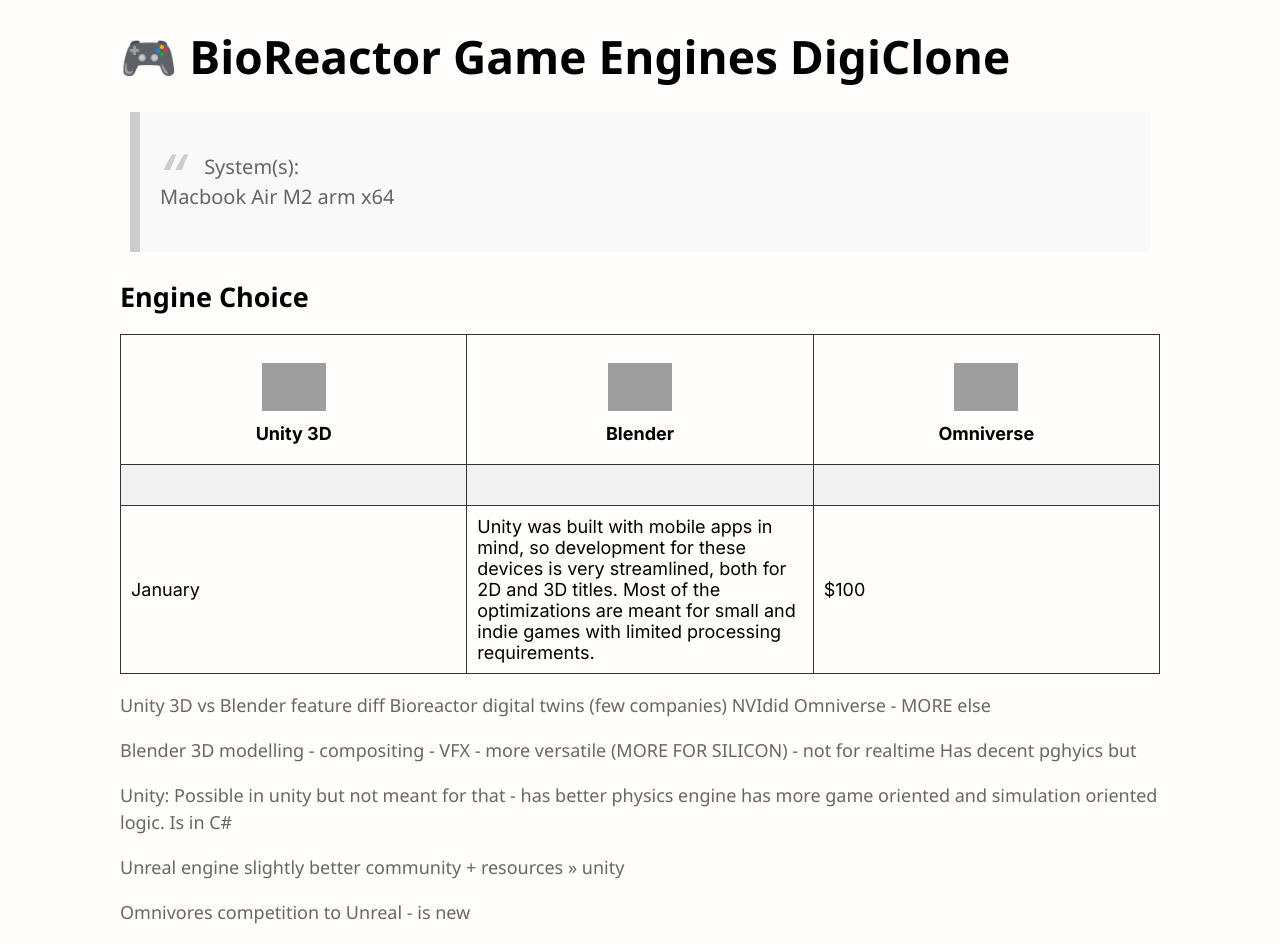
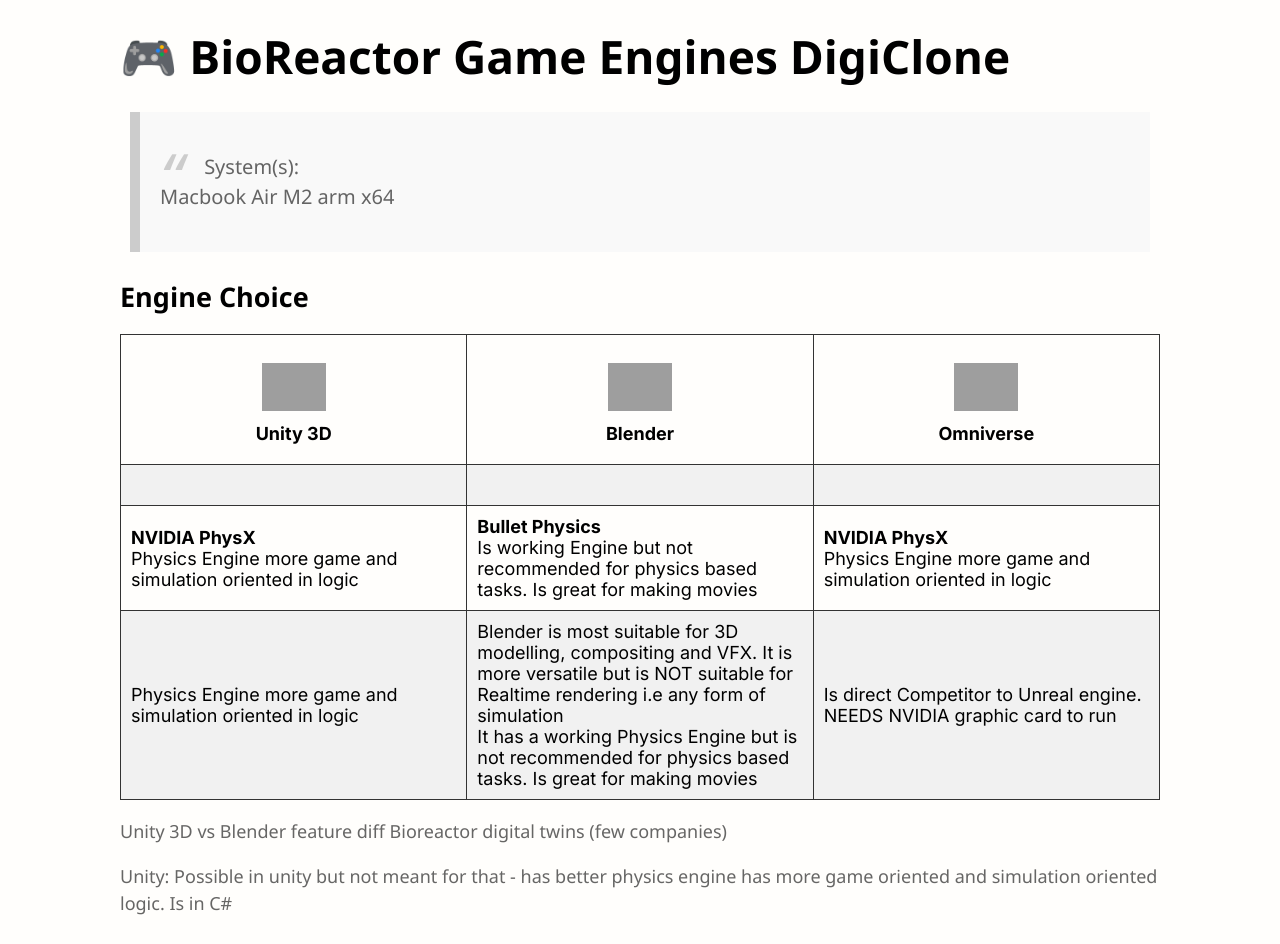
Before and after one commit to plutoniumm/Wavelabs, a Jekyll site: the page built from docs/010-BioReactorSim.md, in a window 1280 px wide, cut to the strip 0-944 px from the top of the page. Built offline with Jekyll 4.4.1, drawn with Linux system fonts in a browser that asks for light colours; grey boxes are pictures that could not be loaded.

Commit message:
Updatest

```diff
--- a/docs/010-BioReactorSim.md
+++ b/docs/010-BioReactorSim.md
@@ -42,12 +42,37 @@
   <th></th>
   </tr>
   <tr>
-    <td>January</td>
     <td>
-    <!-- Unity: -->
-    Unity was built with mobile apps in mind, so development for these devices is very streamlined, both for 2D and 3D titles. Most of the optimizations are meant for small and indie games with limited processing requirements.
+    <!-- Unity -->
+    <b>NVIDIA PhysX</b> <br/>
+    Physics Engine more game and simulation oriented in logic
     </td>
-    <td>$100</td>
+    <td>
+    <!-- Blender -->
+    <b>Bullet Physics</b> <br/>
+    Is working Engine but not recommended for physics based tasks. Is great for making movies
+    </td>
+    <td>
+    <!-- Omni -->
+    <b>NVIDIA PhysX</b> <br/>
+    Physics Engine more game and simulation oriented in logic
+    </td>
+  </tr>
+  <tr>
+    <td>
+    <!-- Unity -->
+    Physics Engine more game and simulation oriented in logic
+    </td>
+    <td>
+    <!-- Blender -->
+    Blender is most suitable for 3D modelling, compositing and VFX. It is more versatile but is NOT suitable for Realtime rendering i.e any form of simulation
+    <br/>
+    It has a working Physics Engine but is not recommended for physics based tasks. Is great for making movies
+    </td>
+    <td>
+    <!-- Omni -->
+    Is direct Competitor to Unreal engine. NEEDS NVIDIA graphic card to run
+    </td>
   </tr>
 </table>
 
@@ -55,14 +80,5 @@
 
 Unity 3D vs Blender feature diff
 Bioreactor digital twins (few companies)
-NVIdid Omniverse - MORE
-	else
-
-Blender 3D modelling - compositing - VFX - more versatile (MORE FOR SILICON) - not for realtime
-Has decent pghyics but
 
 Unity: Possible in unity but not meant for that - has better physics engine has more game oriented and simulation oriented logic. Is in C#
-
-Unreal engine slightly better community + resources >> unity
-
-Omnivores competition to Unreal - is new
--- a/package.json
+++ /dev/null
@@ -1,6 +0,0 @@
-{
-  "scripts": {
-    "git": "vecon git",
-    "dev": "bun ./server.js"
-  }
-}
--- a/renovate.json
+++ /dev/null
@@ -1,6 +0,0 @@
-{
-  "$schema": "https://docs.renovatebot.com/renovate-schema.json",
-  "extends": [
-    "config:base"
-  ]
-}
```
Also changed, not shown: server.js (deleted, +0 -25 lines).
